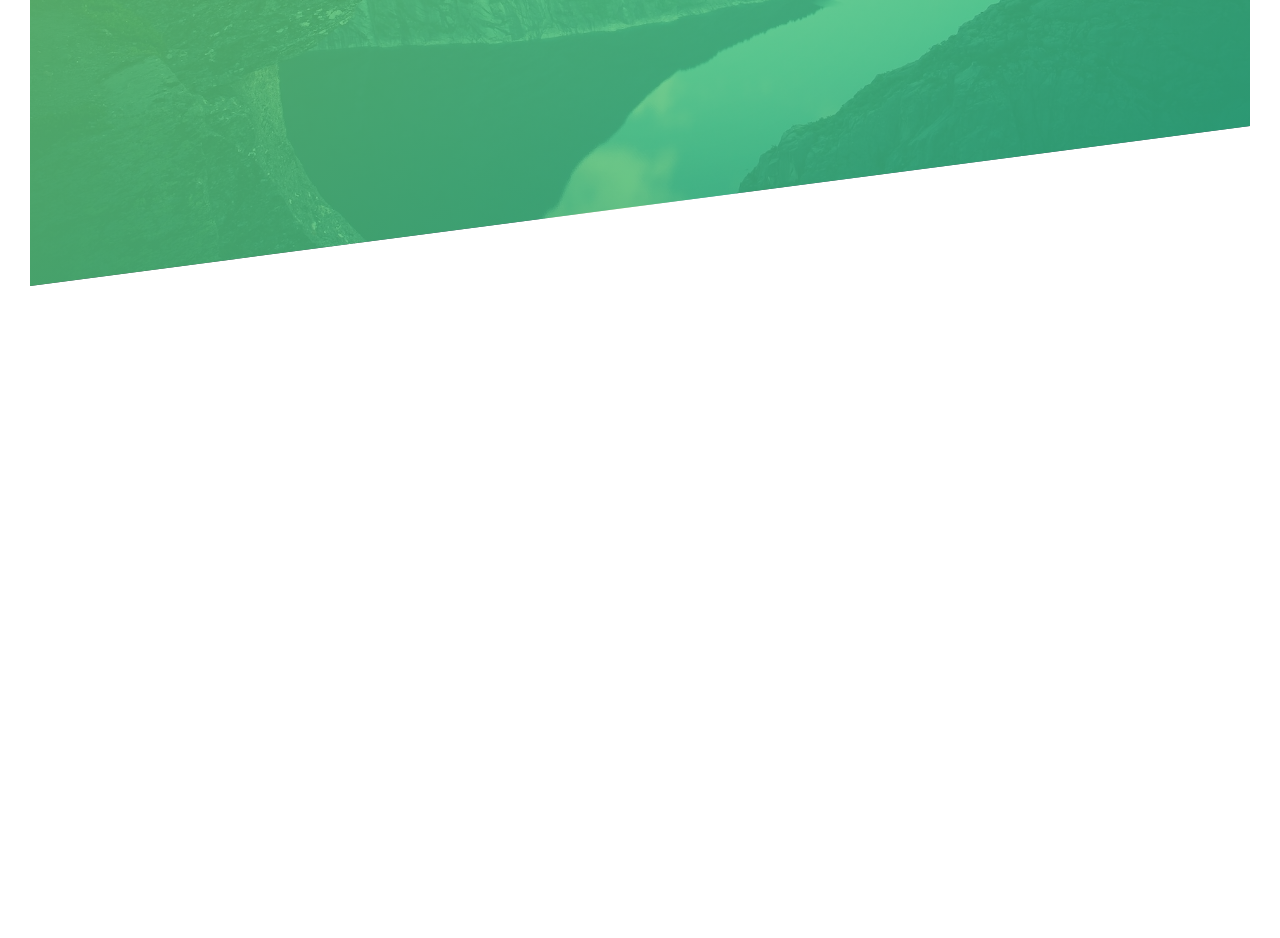
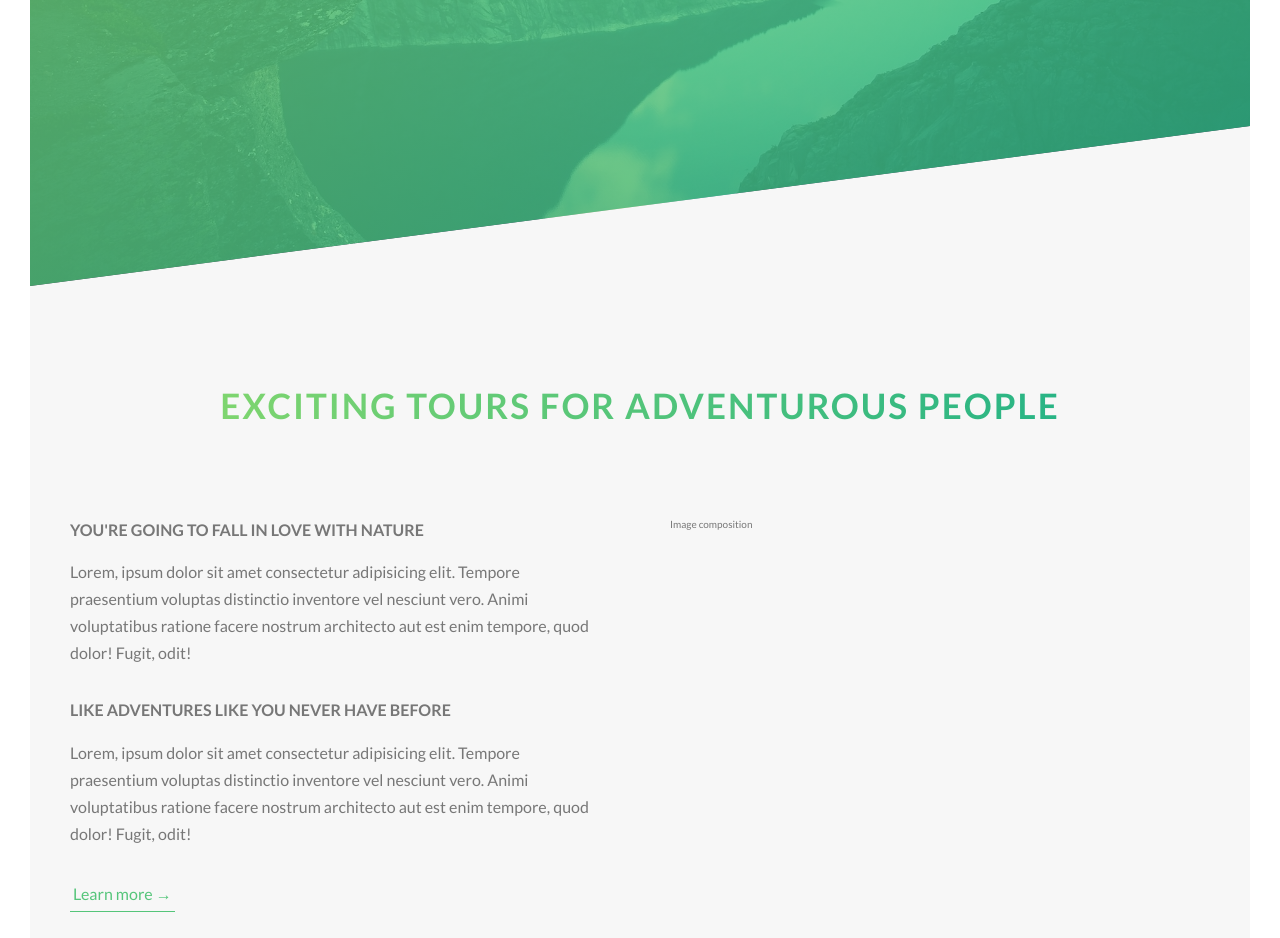
Before and after one commit to amanmanocha13/Natours, a website: page index.html in a window 1280 px wide. Shown: the part 504-1442 px from the top of the page. Before the commit the page ends 820 px from the top, so only its background shows below. Drawn offline with Linux system fonts and the light colour scheme.

Commit message:
add about section

```diff
--- a/assets/sass/abstracts/_variables.scss
+++ b/assets/sass/abstracts/_variables.scss
@@ -6,6 +6,10 @@ $color-primary-dark: #28b485;
 $color-grey-dark: #777;
 $color-white: #fff;
 $color-black: #000;
+$color-grey-light-1: #f7f7f7; //light grey color similar to white
+
+//font
+$default-font-size: 1.6rem;
 
 //grid
 $grid-width: 114rem;
--- a/assets/sass/base/_typography.scss
+++ b/assets/sass/base/_typography.scss
@@ -29,3 +29,33 @@ body{
     }
 
 }
+
+.heading-secondary{
+    font-size: 3.5rem;
+    text-transform: uppercase;
+    font-weight: 700;
+    background-image: linear-gradient(to right,$color-primary-light,$color-primary-dark);
+    display: inline-block;
+    -webkit-background-clip: text;
+    color: transparent;
+    transition: all .2s;
+    letter-spacing: 2px;
+
+    &:hover{
+        transform: skewY(2deg) skewX(15deg) scale(1.1);
+        text-shadow: .5rem 1rem 2rem rgba($color-black,0.2);
+    }
+}
+
+.heading-tertiary{
+    font-size: $default-font-size;
+    font-weight: 700;
+    text-transform: uppercase;
+}
+
+.paragraph{
+    font-size: $default-font-size;
+    &:not(:last-child){
+        margin-bottom: 3rem;
+    }
+}
--- a/assets/sass/base/_utilities.scss
+++ b/assets/sass/base/_utilities.scss
@@ -0,0 +1,12 @@
+.u-center-text{
+    text-align: center;
+}
+.u-margin-bottom-big{
+    margin-bottom: 8rem;
+}
+.u-margin-bottom-small{
+    margin-bottom: 1.5rem;
+}
+.u-margin-bottom-medium{
+    margin-bottom: 4rem;
+}
--- a/assets/sass/components/_button.scss
+++ b/assets/sass/components/_button.scss
@@ -1,7 +1,7 @@
 .btn{
     &:link,
 &:visited{
-    font-size: 1.6rem;
+    font-size: $default-font-size;
     text-transform: uppercase;
     text-decoration: none;
     display: inline-block;
@@ -48,3 +48,26 @@
     animation-fill-mode: backwards;
 }
 }
+
+.btn-text{
+    &:link,
+    &:visited{
+        font-size: $default-font-size;
+        color: $color-primary;
+        display: inline-block;
+        text-decoration: none;
+        border-bottom: 1px solid $color-primary;
+        padding: 3px;
+        transition: all .2s;
+    }
+    &:hover{
+        background-color: $color-primary;
+        color: $color-white;
+        box-shadow: 0 1rem 2rem rgba($color-black,.15);
+        transform: translateY(-2px);
+    }
+    &:active{
+        box-shadow: 0 .5rem 1rem rgba($color-black,.15);
+        transform: translateY(0);
+    }
+}
--- a/assets/sass/layout/_grid.scss
+++ b/assets/sass/layout/_grid.scss
@@ -1,6 +1,6 @@
 .row{
     max-width: $grid-width;
-    background-color: #eee;
+    // background-color: #eee;
     margin: 0 auto;
     // &:last-child{
     //     margin-bottom: 0;
@@ -10,7 +10,7 @@
     }
     @include clearfix;
     [class^="col-"]{
-        background-color: orangered;
+        // background-color: orangered;
         float: left;
         &:not(:last-child){
             margin-right: $gutter-horizontal;
--- a/assets/sass/pages/_home.scss
+++ b/assets/sass/pages/_home.scss
@@ -0,0 +1,5 @@
+.section-about{
+    background-color: $color-grey-light-1;
+    margin-top: -20vh;
+    padding: 25rem 0;
+}
--- a/index.html
+++ b/index.html
@@ -25,15 +25,36 @@
                 <a href="#" class="btn btn--white btn--animated">Discover our tours</a>
             </div>
         </header>
+        <main>
+            <section class="section-about">
+                <div class="u-center-text u-margin-bottom-big">
+                    <h2 class="heading-secondary">
+                        Exciting tours for adventurous people
+                    </h2>
+                </div>
+                <div class="row">
+                    <div class="col-1-of-2">
+                        <h3 class="heading-tertiary u-margin-bottom-small">You're going to fall in love with nature</h3>
+                        <p class="paragraph">
+                            Lorem, ipsum dolor sit amet consectetur adipisicing elit.
+                             Tempore praesentium voluptas distinctio inventore vel nesciunt vero. Animi voluptatibus ratione facere nostrum architecto aut est enim tempore,
+                             quod dolor! Fugit, odit!
+                        </p>
+                        <h3 class="heading-tertiary u-margin-bottom-small">Like adventures like you never have before</h3>
+                        <p class="paragraph">
+                            Lorem, ipsum dolor sit amet consectetur adipisicing elit.
+                             Tempore praesentium voluptas distinctio inventore vel nesciunt vero. Animi voluptatibus ratione facere nostrum architecto aut est enim tempore,
+                             quod dolor! Fugit, odit!
+                        </p>
+                        <a href="#" class="btn-text">Learn more &rarr;</a>
+                    </div>
+                    <div class="col-1-of-2">
+                        Image composition
+                    </div>
+                </div>
+            </section>
+        </main>
         <!-- <section class="grid-test">
-            <div class="row">
-                <div class="col-1-of-2">
-                    Col 1 of 2
-                </div>
-                <div class="col-1-of-2">
-                    Col 1 of 2
-                </div>
-            </div>
             <div class="row">
                 <div class="col-1-of-3">
                     Col 1 of 3
@@ -87,5 +108,6 @@
                 </div>
             </div>
         </section> -->
+
     </body>
 </html>
```
Also changed, not shown: assets/css/style.css.
